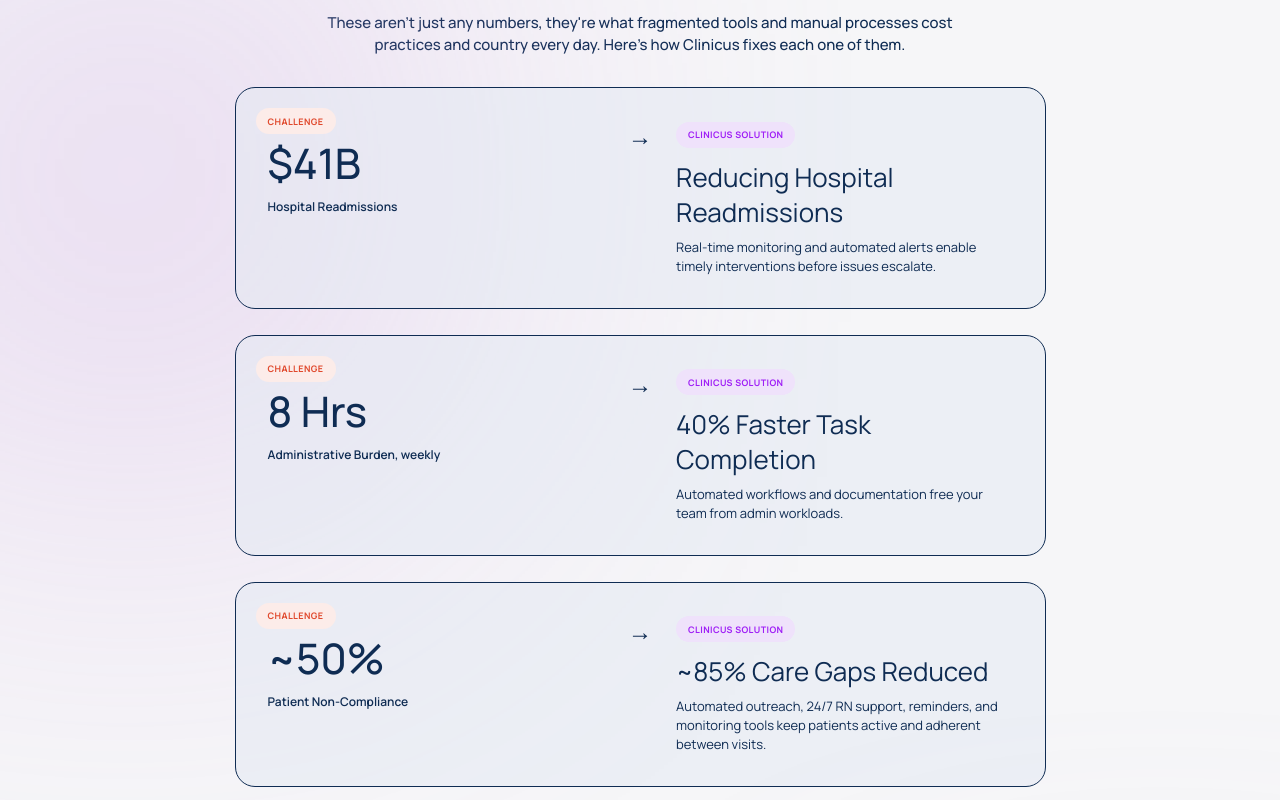
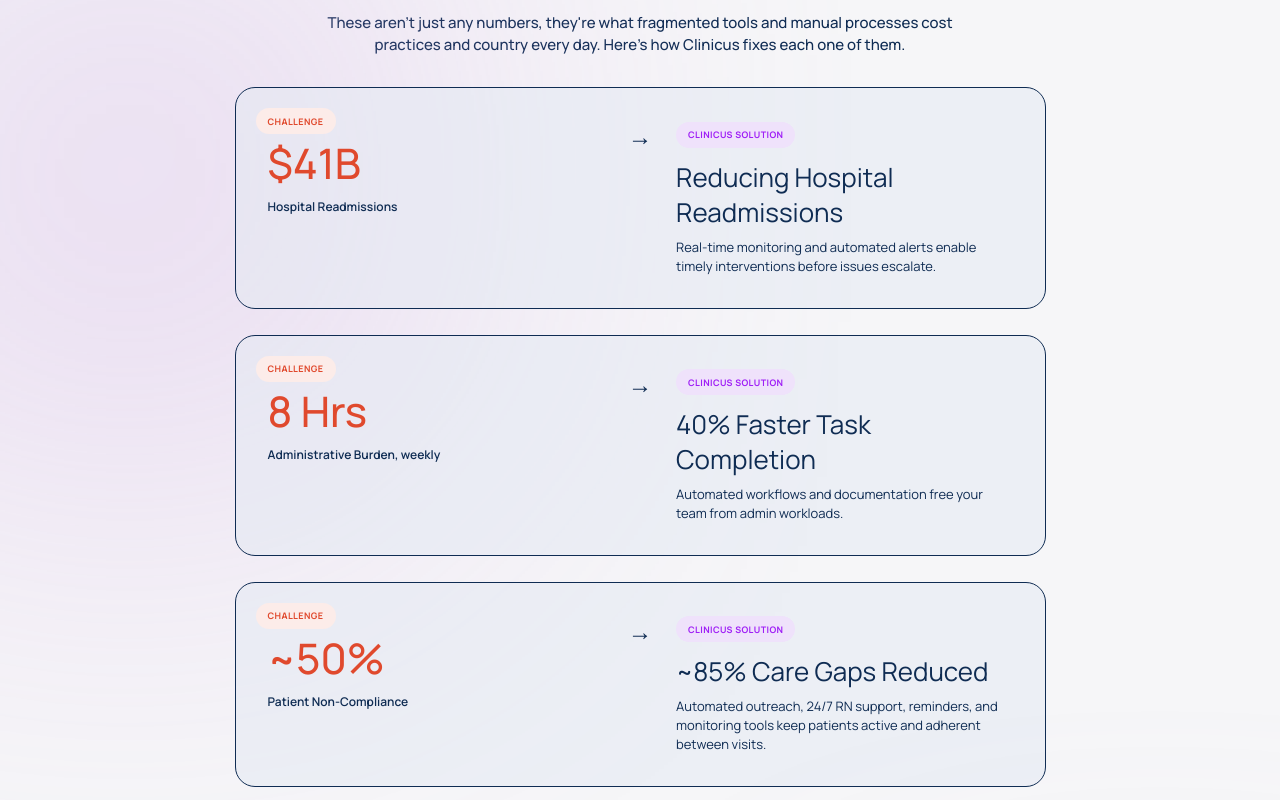
Before and after one commit to prameetaug-droid/Clicnicus-Test, a Next.js app: page / in a window 1280 px wide. Shown: the part 1500-2300 px from the top of the page. Built offline with nearby package versions, Linux system fonts and the light colour scheme.

Commit message:
Add .text-challenge color rule to match Figma challenge red (#E0492D)

```diff
--- a/src/app/globals.css
+++ b/src/app/globals.css
@@ -378,4 +378,6 @@ body {
 }
 
 /* Ensure the article is the containing block for the absolute badge */
+.text-challenge { color: var(--color-challenge) !important; }
+
 article.relative { position: relative; }
```
